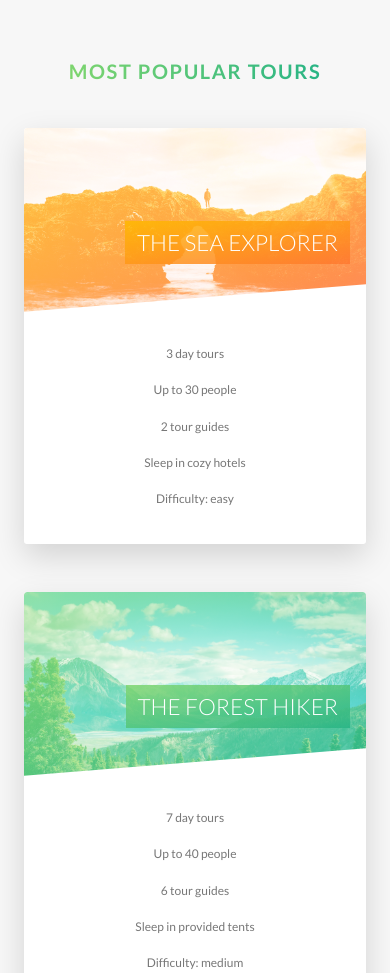
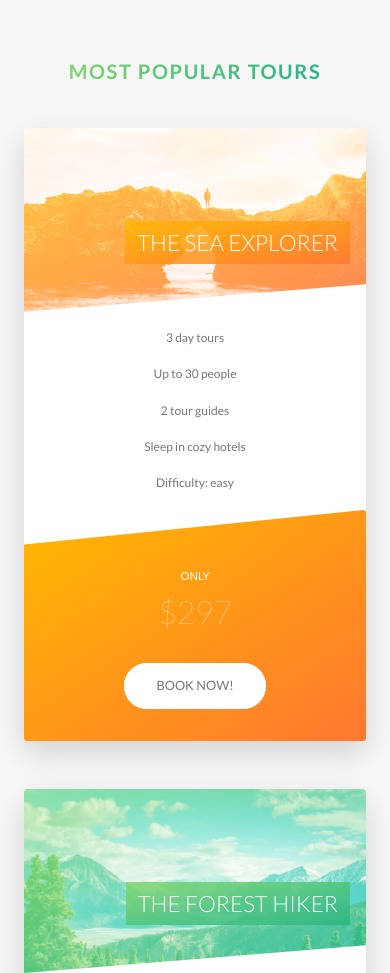
Before and after one commit to Simbaxo/Natours, a website: page index.html in a window 390 px wide. Shown: the part 2506-3479 px from the top of the page. Drawn offline with Linux system fonts and the light colour scheme.

Commit message:
Media queries for tours sections

```diff
--- a/sass/components/_card.scss
+++ b/sass/components/_card.scss
@@ -147,4 +147,50 @@
     font-size: 6rem;
     font-weight: 100;
   }
+
+
+
+  @include respond(tab-port) {
+    height: auto;
+    border-radius: 3px;
+    background-color: $color-white;
+    box-shadow: 0 1.5rem 4rem rgba($color-black, .15);
+
+    &__side {
+      height: auto;
+      position: relative;
+      box-shadow: none;
+
+      &--back {
+        transform: rotateY(0deg);
+        clip-path: polygon(0 15%, 100% 0, 100% 100%, 0% 100%);
+      }
+    }
+
+    &:hover &__side--front {
+      transform: rotateY(0deg);
+    }
+
+    &__details {
+      padding: 1rem 3rem;
+    }
+
+    // BACK SIDE STYLING
+    &__cta {
+      position: relative;
+      top: 0%;
+      left: 0%;
+      transform: translate(0);
+      width: 100%;
+      padding: 7rem 4rem 4rem 4rem;
+    }
+
+    &__price-box {
+      margin-bottom: 3rem;
+    }
+
+    &__price-value {
+      font-size: 4rem;
+    }
+  }
 }
--- a/sass/components/_form.scss
+++ b/sass/components/_form.scss
@@ -16,6 +16,10 @@
     width: 90%;
     display: block;
     transition: all .3s;
+
+    @include respond(tab-port) {
+      width: 100%;
+    }
 
     &:focus {
       outline: none;
@@ -50,6 +54,11 @@
   &__radio-group {
     width: 49%;
     display: inline-block;
+
+    @include respond(tab-port) {
+      width: 100%;
+      margin-bottom: 2rem;
+    }
   }
 
   &__radio-input {
--- a/sass/components/_story.scss
+++ b/sass/components/_story.scss
@@ -8,6 +8,16 @@
   padding-left: 9rem;
   font-size: $default-font-size;
   transform: skewX(-12deg);
+
+  @include respond(tab-port) {
+    width: 100%;
+    padding: 4rem;
+    padding-left: 7rem;
+  }
+
+  @include respond(phone) {
+    transform: skewX(0);
+  }
 
   & > * {
     transform: skewX(12deg);
@@ -23,6 +33,10 @@
     clip-path: circle(50% at 50% 50%);
     transform: translateX(-3rem) skewX(12deg);
     position: relative;
+
+    @include respond(phone) {
+      transform: translateX(-3rem) skewX(0deg);
+    }
   }
 
   &__img {
@@ -34,6 +48,10 @@
 
   &__text {
    transform: skewX(12deg);
+
+   @include respond(phone) {
+     transform: skewX(0deg);
+   }
   }
 
   &__caption {
--- a/sass/pages/_home.scss
+++ b/sass/pages/_home.scss
@@ -54,18 +54,40 @@
 
 .book {
   background-image: linear-gradient(105deg,
-                                  rgba($color-white, .9) 0%,
-                                  rgba($color-white, .9) 50%,
-                                  transparent 50%),
-                                  url(../img/nat-10.jpg);
+  rgba($color-white, .9) 0%,
+  rgba($color-white, .9) 50%,
+  transparent 50%),
+  url(../img/nat-10.jpg);
   background-size: 100%;
   border-radius: 3px;
-  box-shadow: 0 1.5 4rem rbga($color-black, .15);
+  box-shadow: 0 1.5rem 4rem rgba($color-black, .2);
 
-  height: 50rem;
+  @include respond(tab-land) {
+    background-image: linear-gradient(105deg,
+    rgba($color-white, .9) 0%,
+    rgba($color-white, .9) 65%,
+    transparent 65%),
+    url(../img/nat-10.jpg);
+    background-size: cover;
+  }
+
+  @include respond(tab-port) {
+    background-image: linear-gradient(to right,
+    rgba($color-white, .9) 0%,
+    rgba($color-white, .9) 100%),
+    url(../img/nat-10.jpg);
+  }
 
   &__form {
     width: 50%;
     padding: 6rem;
+
+    @include respond(tab-land) {
+      width: 65%;
+    }
+
+    @include respond(tab-port) {
+      width: 100%;
+    }
   }
 }
```
Also changed, not shown: css/style.css.
